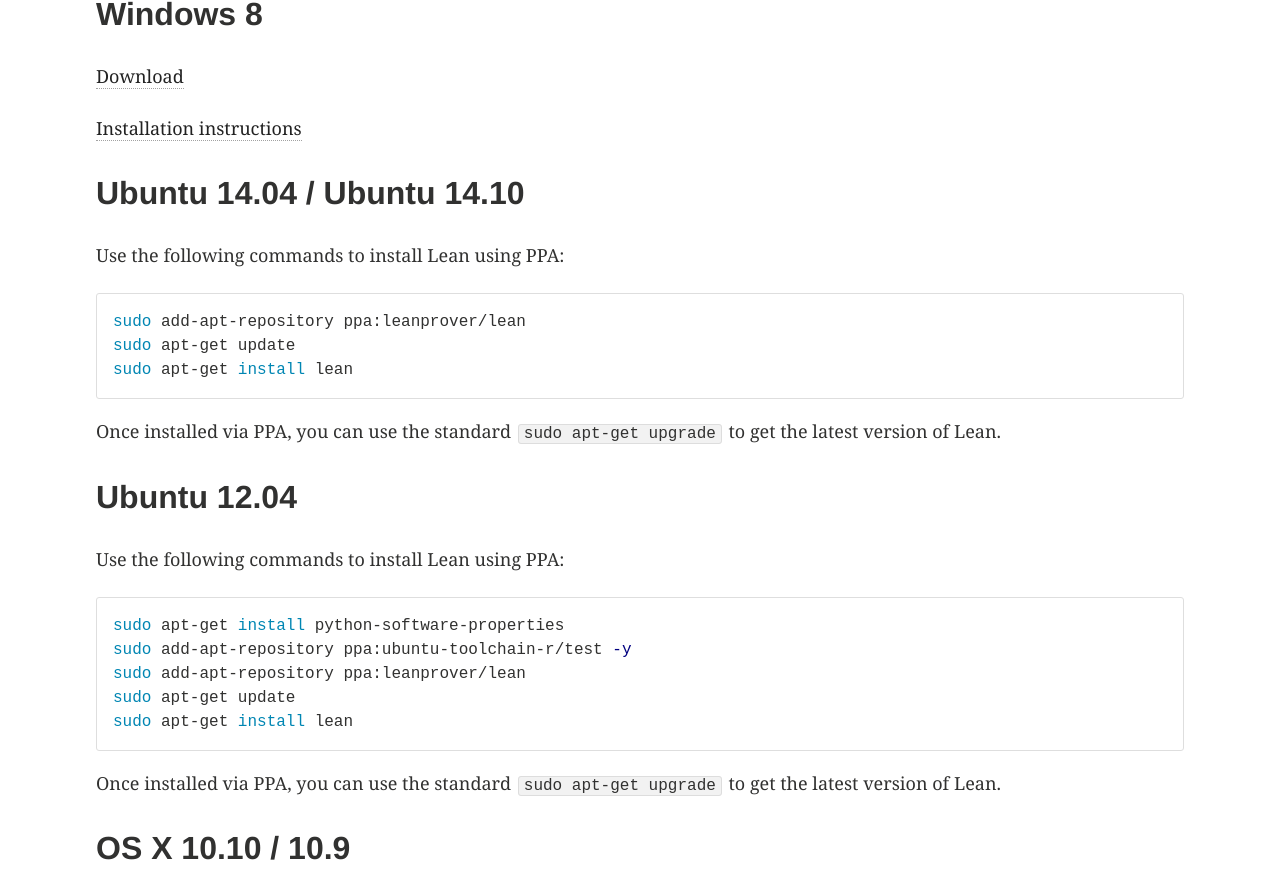
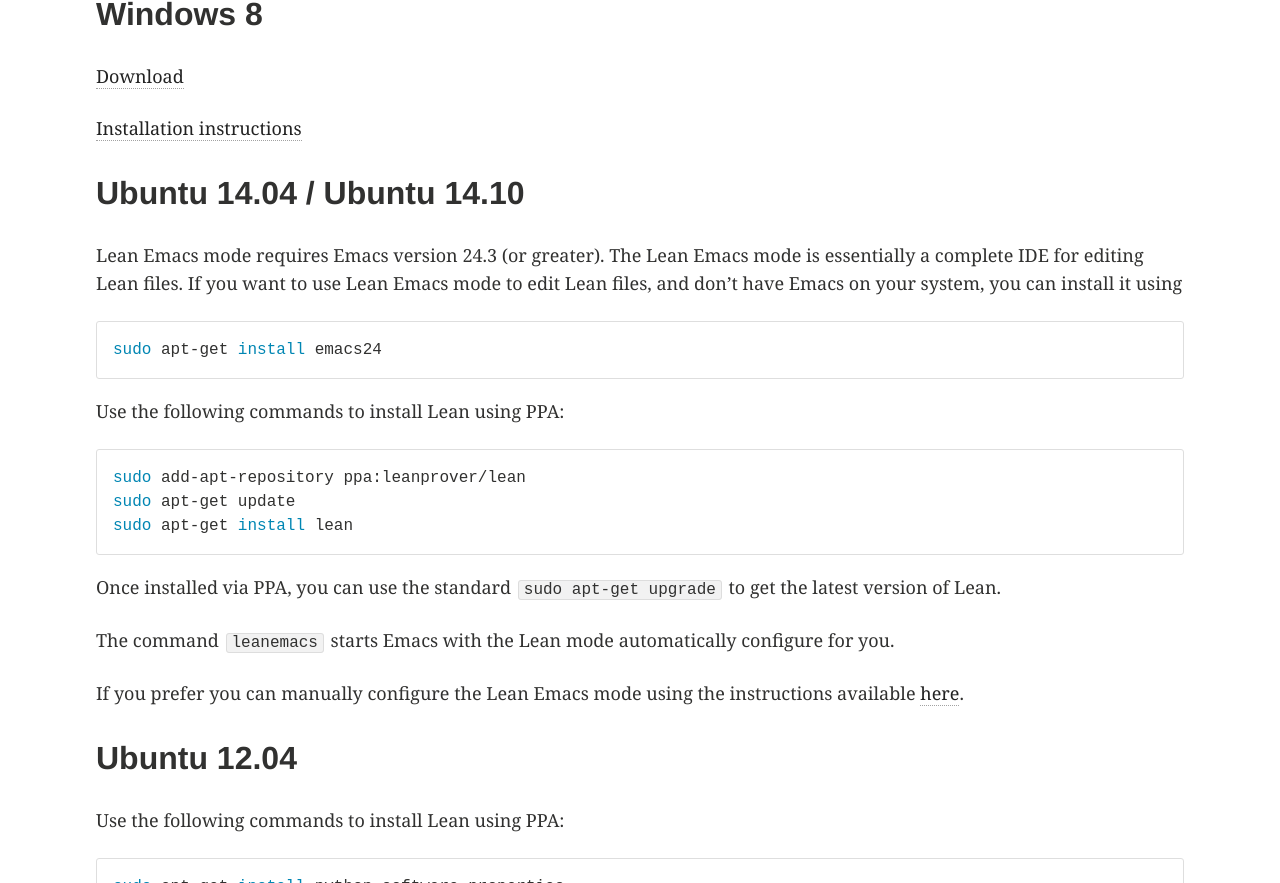
Before and after one commit to leanprover/leanprover.github.io, a Jekyll site: the page built from download/index.md, in a window 1280 px wide and 900 px high, scrolled down 307 px, cut to the strip 17-900 px from the top of the window. Built offline with Jekyll 4.4.1, drawn with Linux system fonts in a browser that asks for light colours.

Commit message:
add instructions for configuring Emacs on Ubutuntu 14.04

```diff
--- a/download/index.md
+++ b/download/index.md
@@ -24,6 +24,15 @@
 Ubuntu 14.04 / Ubuntu 14.10
 ---------------------------
 
+Lean Emacs mode requires Emacs version 24.3 (or greater). The Lean Emacs mode
+is essentially a complete IDE for editing Lean files. If you want to use
+Lean Emacs mode to edit Lean files, and don't have Emacs on your system,
+you can install it using
+
+{% highlight bash %}
+sudo apt-get install emacs24
+{% endhighlight %}
+
 Use the following commands to install Lean using PPA:
 
 {% highlight bash %}
@@ -34,6 +43,10 @@
 
 Once installed via PPA, you can use the standard `sudo apt-get upgrade` to get the latest version of Lean.
 
+The command `leanemacs` starts Emacs with the Lean mode automatically configure for you.
+
+If you prefer you can manually configure the Lean Emacs mode using the instructions
+available [here](https://github.com/leanprover/lean/blob/master/src/emacs/README.md).
 
 Ubuntu 12.04
 ------------
```
